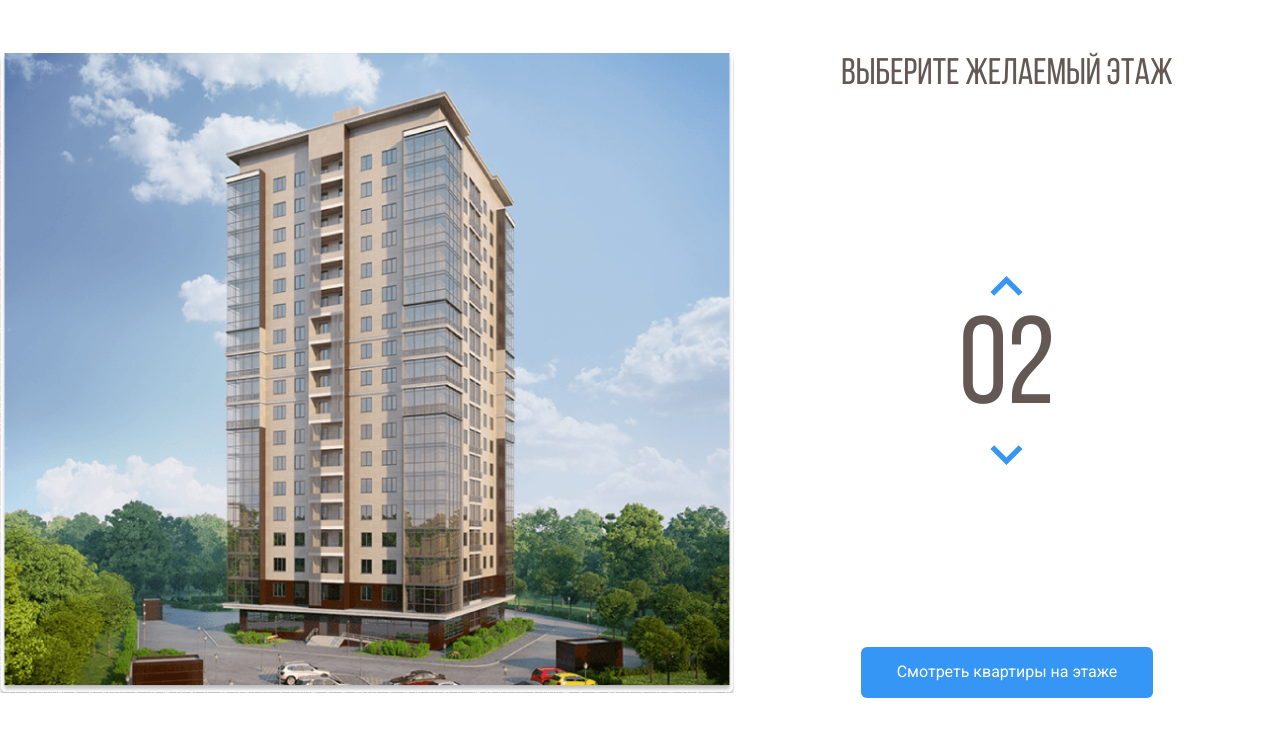
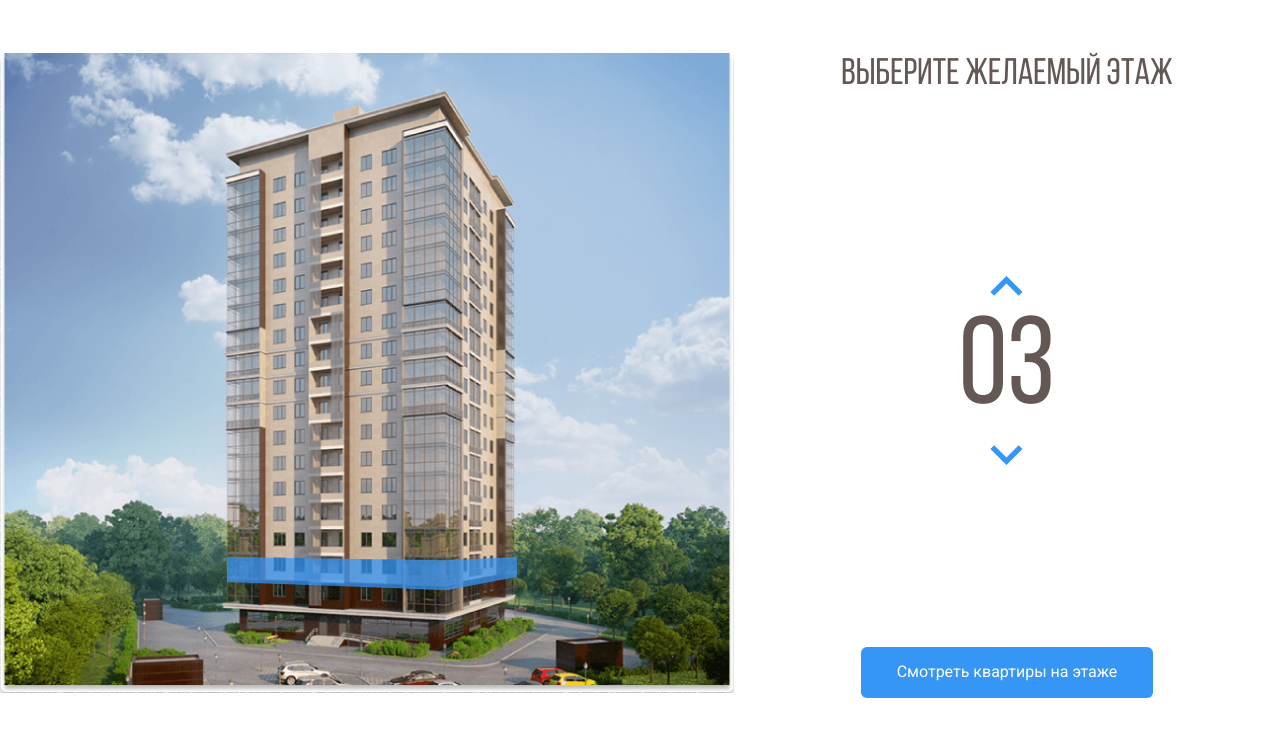
Before and after one commit to YudakovVV/Melody, a plain HTML site: page index.html in a window 1280 px wide. Both pictures are taken after a click on the button 1006 px from the left and 356 px from the top of the page. Shown: the part 69-800 px from the top of the page. Drawn offline with nearby package versions, Linux system fonts and the light colour scheme.

Commit message:
Добавлена отрисовка этажей

```diff
--- a/css/style.css
+++ b/css/style.css
@@ -79,6 +79,9 @@ body {
 .home-image path:hover {
   opacity: 1;
 }
+path.current-floor{
+  opacity: 1;
+}
 .counter-group {
   display: flex;
   flex-direction: column;
--- a/index.html
+++ b/index.html
@@ -65,23 +65,23 @@
             <image id="image0_1_86" width="740" height="640" xlink:href="img/home.png" />
           </defs>
         </g>
-        <path d="M226 530L446.8 538L516 524.3V546L447.5 565.7L226 554.7V530Z" fill="#3595F6" fill-opacity="0.75" />
-        <path d="M227 529V504L447.3 507.3L517 504V524L447.7 537L227 529Z" fill="#3595F6" fill-opacity="0.75" />
-        <path d="M227 503V478H448H517V501L449 508L227 503Z" fill="#3595F6" fill-opacity="0.75" />
-        <path d="M227 479V454L448.3 450.3L516 457V479H448" fill="#3595F6" fill-opacity="0.75" />
-        <path d="M227 453V427L448.5 423.7L517 434.7V456L448 449.3L227 453Z" fill="#3595F6" fill-opacity="0.75" />
-        <path d="M226 426V402.3L447 390L518 413V434.3L447 422L226 426Z" fill="#3595F6" fill-opacity="0.75" />
-        <path d="M226 404V379L448.2 362.7L518 391.3V412L447.7 390.3L226 404Z" fill="#3595F6" fill-opacity="0.75" />
-        <path d="M226 379V354L448.5 333.7L518 370.3V391L446 362.3L226 379Z" fill="#3595F6" fill-opacity="0.75" />
-        <path d="M226 353V329L449 304.3L518 348.3V370L448.7 332L226 353Z" fill="#3595F6" fill-opacity="0.75" />
-        <path d="M226 328V304L448.5 275.3L518 326.3V347L447.7 304.7L226 328Z" fill="#3595F6" fill-opacity="0.75" />
-        <path d="M225 304V280L447.3 247L518 306.3V326L448 275.3L225 304Z" fill="#3595F6" fill-opacity="0.75" />
-        <path d="M226 279V255L447.2 220L517 284V305L448.3 246.7L226 279Z" fill="#3595F6" fill-opacity="0.75" />
-        <path d="M226 255V230L448.3 192L517 262.3V283L448 219L226 255Z" fill="#3595F6" fill-opacity="0.75" />
-        <path d="M226 229V204L446.8 160.3L517 239.3V262L448 188.7L226 229Z" fill="#3595F6" fill-opacity="0.75" />
-        <path d="M227 205V180L447 132L517 217V240L446.3 160.7L227 205Z" fill="#3595F6" fill-opacity="0.75" />
-        <path d="M226 180V155L445.8 103L517 195.3V218L447.3 131.7L226 180Z" fill="#3595F6" fill-opacity="0.75" />
-        <path d="M226 155V129L448 72.3L517 174V195L447.7 103.3L226 155Z" fill="#3595F6" fill-opacity="0.75" />
+        <path data-floor = "02" d="M226 530L446.8 538L516 524.3V546L447.5 565.7L226 554.7V530Z" fill="#3595F6" fill-opacity="0.75" />
+        <path data-floor = "03" d="M227 529V504L447.3 507.3L517 504V524L447.7 537L227 529Z" fill="#3595F6" fill-opacity="0.75" />
+        <path data-floor = "04" d="M227 503V478H448H517V501L449 508L227 503Z" fill="#3595F6" fill-opacity="0.75" />
+        <path data-floor = "05" d="M227 479V454L448.3 450.3L516 457V479H448" fill="#3595F6" fill-opacity="0.75" />
+        <path data-floor = "06" d="M227 453V427L448.5 423.7L517 434.7V456L448 449.3L227 453Z" fill="#3595F6" fill-opacity="0.75" />
+        <path data-floor = "07" d="M226 426V402.3L447 390L518 413V434.3L447 422L226 426Z" fill="#3595F6" fill-opacity="0.75" />
+        <path data-floor = "08" d="M226 404V379L448.2 362.7L518 391.3V412L447.7 390.3L226 404Z" fill="#3595F6" fill-opacity="0.75" />
+        <path data-floor = "09" d="M226 379V354L448.5 333.7L518 370.3V391L446 362.3L226 379Z" fill="#3595F6" fill-opacity="0.75" />
+        <path data-floor = "10" d="M226 353V329L449 304.3L518 348.3V370L448.7 332L226 353Z" fill="#3595F6" fill-opacity="0.75" />
+        <path data-floor = "11" d="M226 328V304L448.5 275.3L518 326.3V347L447.7 304.7L226 328Z" fill="#3595F6" fill-opacity="0.75" />
+        <path data-floor = "12" d="M225 304V280L447.3 247L518 306.3V326L448 275.3L225 304Z" fill="#3595F6" fill-opacity="0.75" />
+        <path data-floor = "13" d="M226 279V255L447.2 220L517 284V305L448.3 246.7L226 279Z" fill="#3595F6" fill-opacity="0.75" />
+        <path data-floor = "14" d="M226 255V230L448.3 192L517 262.3V283L448 219L226 255Z" fill="#3595F6" fill-opacity="0.75" />
+        <path data-floor = "15" d="M226 229V204L446.8 160.3L517 239.3V262L448 188.7L226 229Z" fill="#3595F6" fill-opacity="0.75" />
+        <path data-floor = "16" d="M227 205V180L447 132L517 217V240L446.3 160.7L227 205Z" fill="#3595F6" fill-opacity="0.75" />
+        <path data-floor = "17" d="M226 180V155L445.8 103L517 195.3V218L447.3 131.7L226 180Z" fill="#3595F6" fill-opacity="0.75" />
+        <path data-floor = "18" d="M226 155V129L448 72.3L517 174V195L447.7 103.3L226 155Z" fill="#3595F6" fill-opacity="0.75" />
       </svg>
 
 
@@ -105,5 +105,9 @@
     </div>
     <!-- /.main-info -->
   </main>
+  <script src="https://code.jquery.com/jquery-3.6.0.min.js"
+  integrity="sha256-/xUj+3OJU5yExlq6GSYGSHk7tPXikynS7ogEvDej/m4="
+  crossorigin="anonymous"></script>
+  <script src="js/main.js"></script>
 </body>
 </html>
--- /dev/null
+++ b/js/main.js
@@ -0,0 +1,35 @@
+$(document).ready(function () {
+    var currentFloor = 2;/*переменная где хранится текущий этаж*/
+    var floorPath = $(".home-image path");//каждый отдельный этаж в SVG
+    var counterUp = $(".counter-up");/*кнопка вверх*/
+    var counterDown = $(".counter-down");
+
+    //функция при наведение мышки на этаж
+    floorPath.on("mouseover",function(){
+        floorPath.removeClass("current-floor"); /*обнуление счетчика*/
+        currentFloor = $(this).attr("data-floor");/*получение значения этажа*/
+        $(".counter").text(currentFloor);//записываем значениие этажа в счетчик справа
+    })
+    //функция отслеживания клика по кнопке вверх
+    counterUp.on("click", function(){
+        if(currentFloor<18){ //проверяем значение этажа
+            currentFloor++;//прибавляем этаж
+            usCurrenFloor = currentFloor.toLocaleString('en-US',{minimumIntegerDigits: 2,
+            useGrouping: false});/*форматирование числа, чтобы начинались с 02, а не с 2*/
+            $(".counter").text(usCurrenFloor);//записываем значение этажа
+            floorPath.removeClass("current-floor");
+            $(`[data-floor=${usCurrenFloor}]`).toggleClass("current-floor"); //подсвечиваем текущий этаж /*так же чтобы работала кончтрукция ${usCurrenFloor} нужно поставить обратный апостраф*/
+        }
+    })
+    //функция отслеживания клика по кнопке вниз
+    counterDown.on("click", function(){
+        if(currentFloor>2){
+            currentFloor--;
+            usCurrenFloor = currentFloor.toLocaleString('en-US',{minimumIntegerDigits: 2,
+            useGrouping: false});/*форматирование числа, чтобы начинались с 02, а не с 2*/
+            $(".counter").text(usCurrenFloor);
+            floorPath.removeClass("current-floor");
+            $(`[data-floor=${usCurrenFloor}]`).toggleClass("current-floor"); /*чтобы работала конструкция ${usCurrenFloor} нужно поставить обратный апостраф*/
+        }
+    })
+});
```
